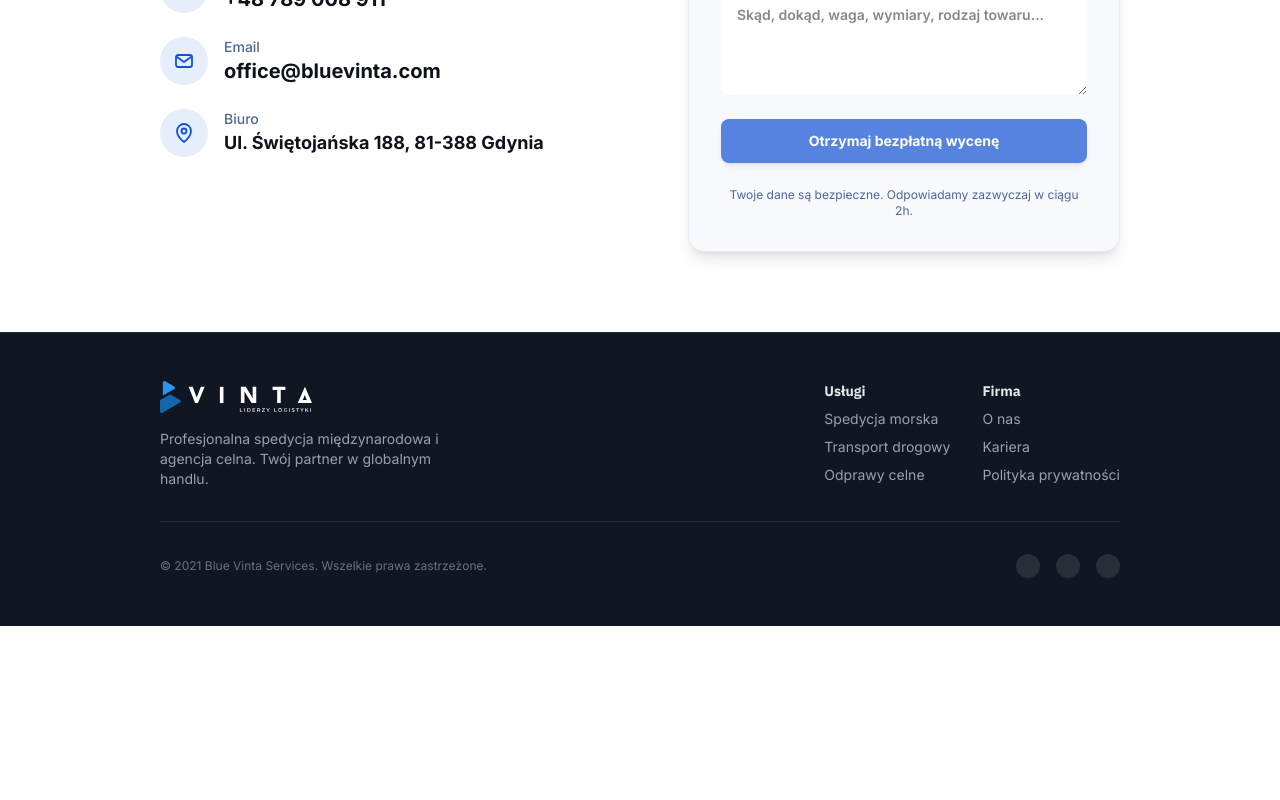
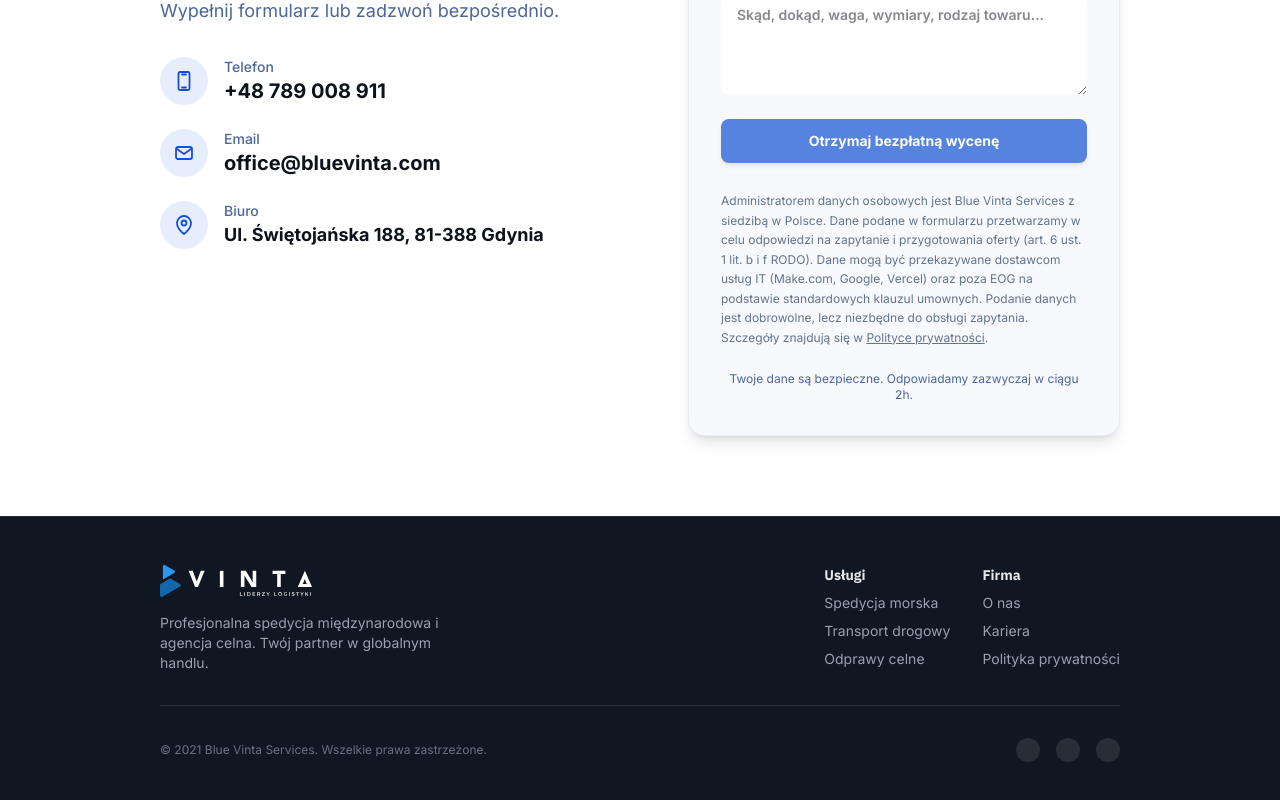
Before and after one commit to Marcinek143/bluevinta-landing, a Next.js app: page / in a window 1280 px wide. Shown: the part 4370-5170 px from the top of the page. Before the commit the page ends 4996 px from the top, so only its background shows below. Built offline with nearby package versions, Linux system fonts and the light colour scheme.

Commit message:
Added Klauzula

```diff
--- a/src/components/sections/Contact.tsx
+++ b/src/components/sections/Contact.tsx
@@ -1,5 +1,6 @@
 "use client";
 
+import Link from "next/link";
 import { FormEvent, useMemo, useState } from "react";
 import { Icon } from "./Icon";
 
@@ -216,6 +217,20 @@ export default function Contact() {
                 >
                   {loading ? "Wysyłanie..." : "Otrzymaj bezpłatną wycenę"}
                 </button>
+                <p className="mt-3 text-xs leading-relaxed text-slate-500">
+                  Administratorem danych osobowych jest Blue Vinta Services z siedzibą w Polsce. Dane podane w formularzu
+                  przetwarzamy w celu odpowiedzi na zapytanie i przygotowania oferty (art. 6 ust. 1 lit. b i f RODO).
+                  Dane mogą być przekazywane dostawcom usług IT (Make.com, Google, Vercel) oraz poza EOG na podstawie
+                  standardowych klauzul umownych. Podanie danych jest dobrowolne, lecz niezbędne do obsługi zapytania.
+                  Szczegóły znajdują się w{" "}
+                  <Link
+                    href="/polityka-prywatnosci"
+                    className="underline transition-colors hover:text-text-main"
+                  >
+                    Polityce prywatności
+                  </Link>
+                  .
+                </p>
                 {error ? (
                   <p className="text-center text-xs font-semibold text-red-600" role="alert">
                     {error}
```
